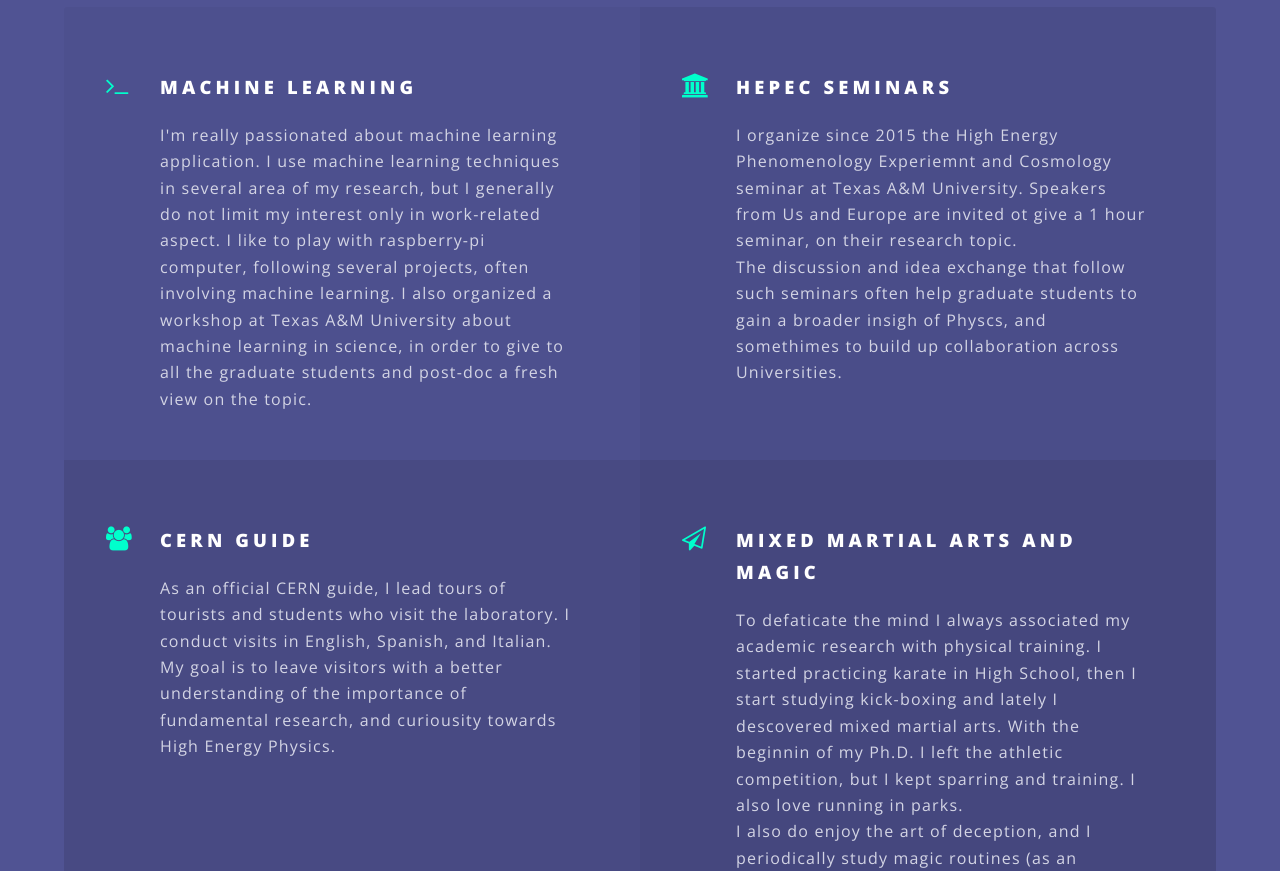
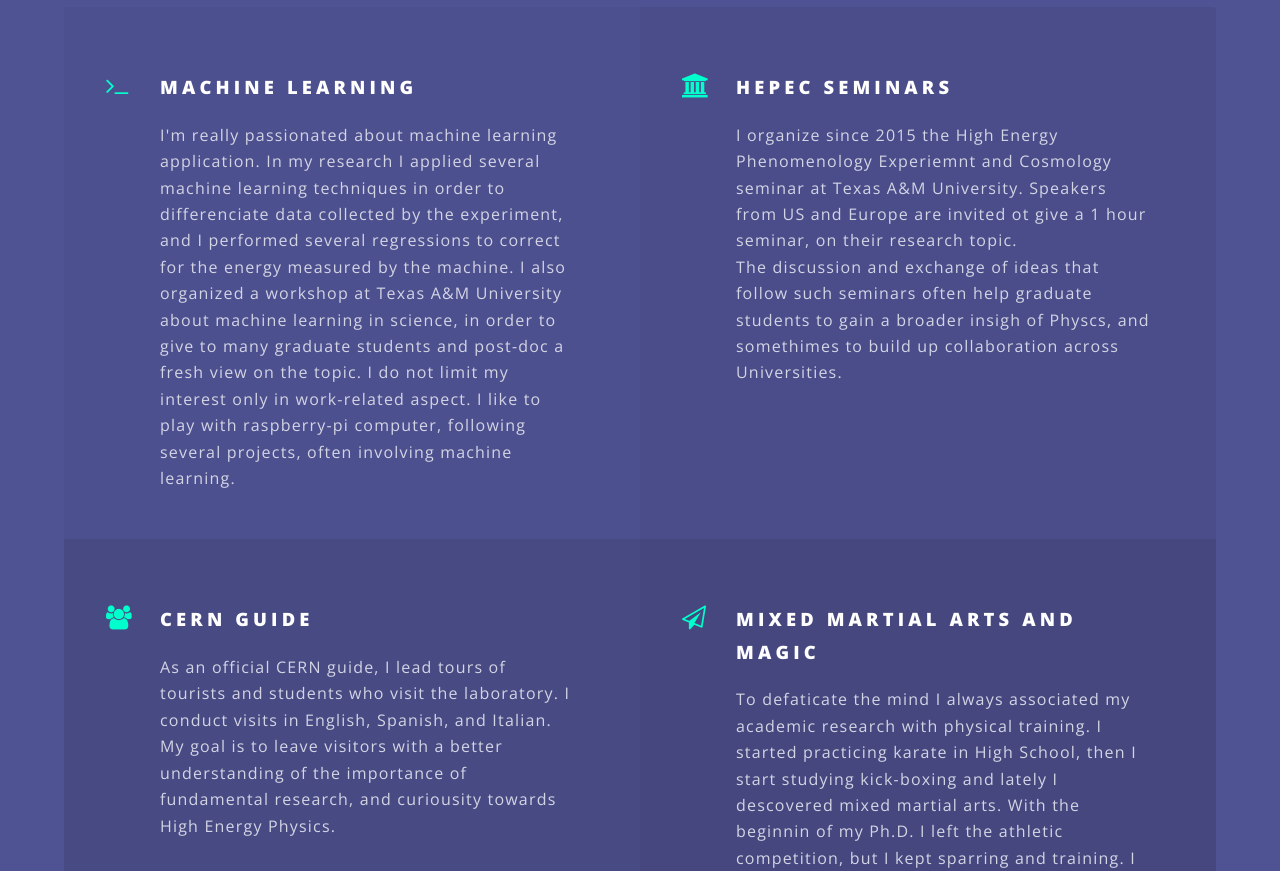
Before and after one commit to lpernie/lpernie.github.io, a plain HTML site: page index.html in a window 1280 px wide. Shown: the part 4160-5031 px from the top of the page. Drawn offline with nearby package versions, Linux system fonts and the light colour scheme; some packages are replaced by stand-ins of ours.

Commit message:
text more precise

```diff
--- a/index.html
+++ b/index.html
@@ -245,18 +245,21 @@
 								<li class="icon fa-terminal">
 									<h3><a href="https://github.com/lpernie/Keras_Tutorial/blob/master/Hhh_optimization.ipynb">Machine Learning</a></h3>
 									<p>I'm really passionated about machine learning application.
-									I use machine learning techniques in several area of my research, but I generally do not
-									limit my interest only in work-related aspect. I like to play with raspberry-pi computer,
-									following several projects, often involving machine learning. I also organized a
-									workshop at Texas A&M University about machine learning in science, in order to give to all
-									the graduate students and post-doc a fresh view on the topic.</p>
+									In my research I applied several machine learning techniques in order to differenciate data
+									collected by the experiment, and I performed several regressions to correct for the energy measured by the
+									machine.
+									I also organized a workshop at Texas A&M University about machine learning in science,
+									in order to give to many graduate students and post-doc a fresh view on the topic.
+									I do not limit my interest only in work-related aspect. I like to play with raspberry-pi computer,
+									following several projects, often involving machine learning.
+									</p>
 								</li>
 								<li class="icon fa-bank">
-									<h3>HEPEC Seminars </h3>
+									<h3><a href="http://mitchell.tamu.edu/events/seminars/phenomenology/">HEPEC Seminars</a></h3>
 									<p>I organize since 2015 the High Energy Phenomenology Experiemnt and Cosmology seminar
-									at Texas A&M University. Speakers from Us and Europe are invited ot give a 1 hour seminar,
+									at Texas A&M University. Speakers from US and Europe are invited ot give a 1 hour seminar,
 									on their research topic.<br/>
-									The discussion and idea exchange that follow such seminars often help graduate students to gain a
+									The discussion and exchange of ideas that follow such seminars often help graduate students to gain a
 									broader insigh of Physcs, and somethimes to build up collaboration across Universities.
 								</li>
 								<li class="icon fa-group">
```
